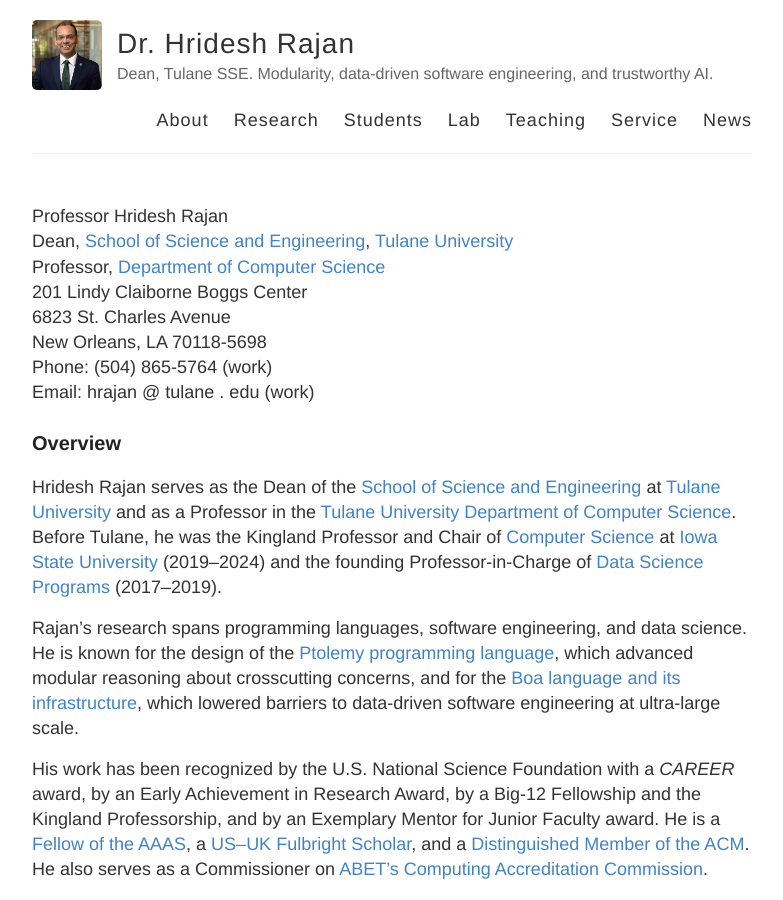
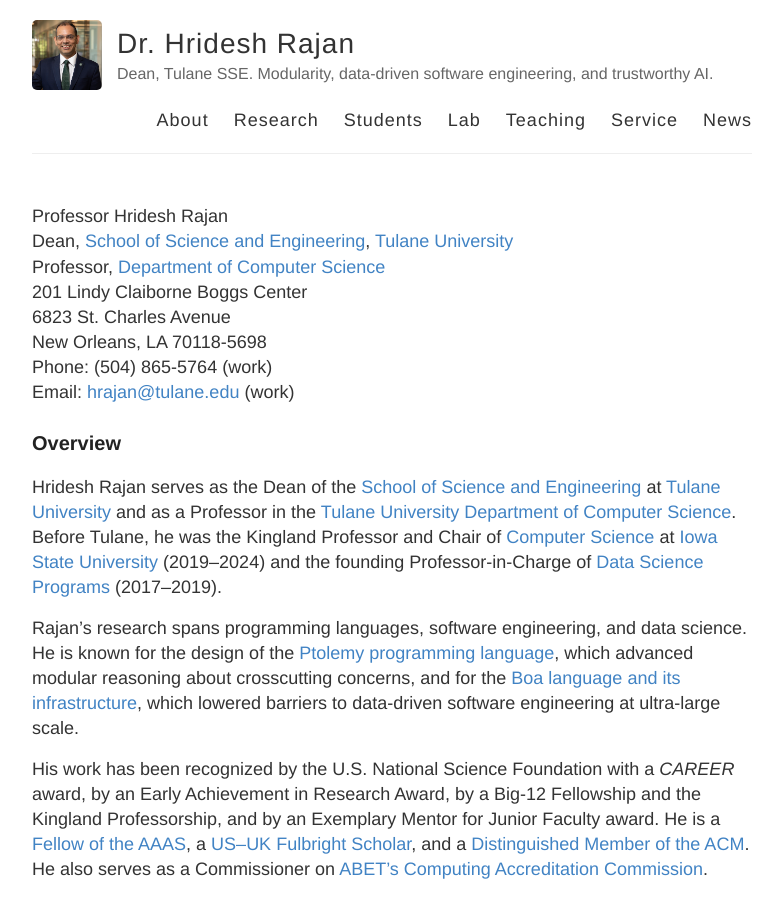
Before and after one commit to hridesh/hridesh.github.io, a Jekyll site: the page built from index.md, in a window 1280 px wide and 900 px high. Shown: the whole window, without its empty margins (248-1031 px from the left). Built offline with Jekyll 4.4.1, drawn with Linux system fonts in a browser that asks for light colours; some of the changed lines change nothing that is shown.

Commit message:
misc changes

```diff
--- a/index.md
+++ b/index.md
@@ -11,7 +11,7 @@
 6823 St. Charles Avenue
 New Orleans, LA 70118-5698
 Phone: (504) 865-5764 (work)
-Email: hrajan @ tulane . edu (work)
+Email: [hrajan@tulane.edu](mailto:hrajan@tulane.edu) (work)
 
 ### Overview
 
```
